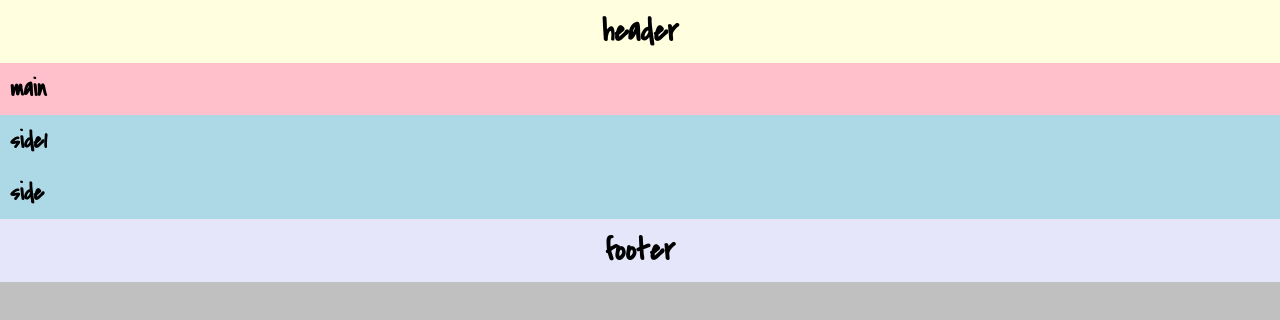
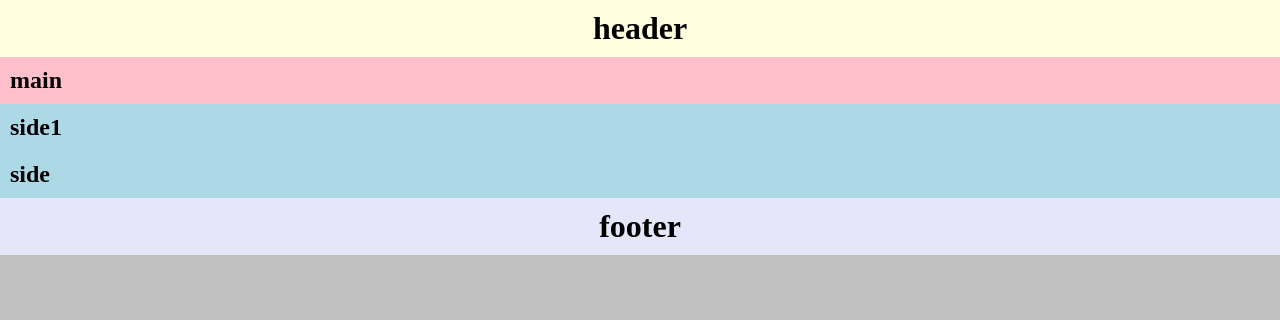
Before and after one commit to ebonycitizen/web1-10, a plain HTML site: page index.html in a window 1280 px wide. Drawn offline with Linux system fonts and the light colour scheme.

Commit message:
Create default.css

```diff
--- a/css/default.css
+++ b/css/default.css
@@ -7,7 +7,7 @@
 
 body{
   background-color: silver;
-  font-family: "Covered By Your Grace";
+  font-family: "Waiting for the Sunrise";
 }
 
 header{
```
